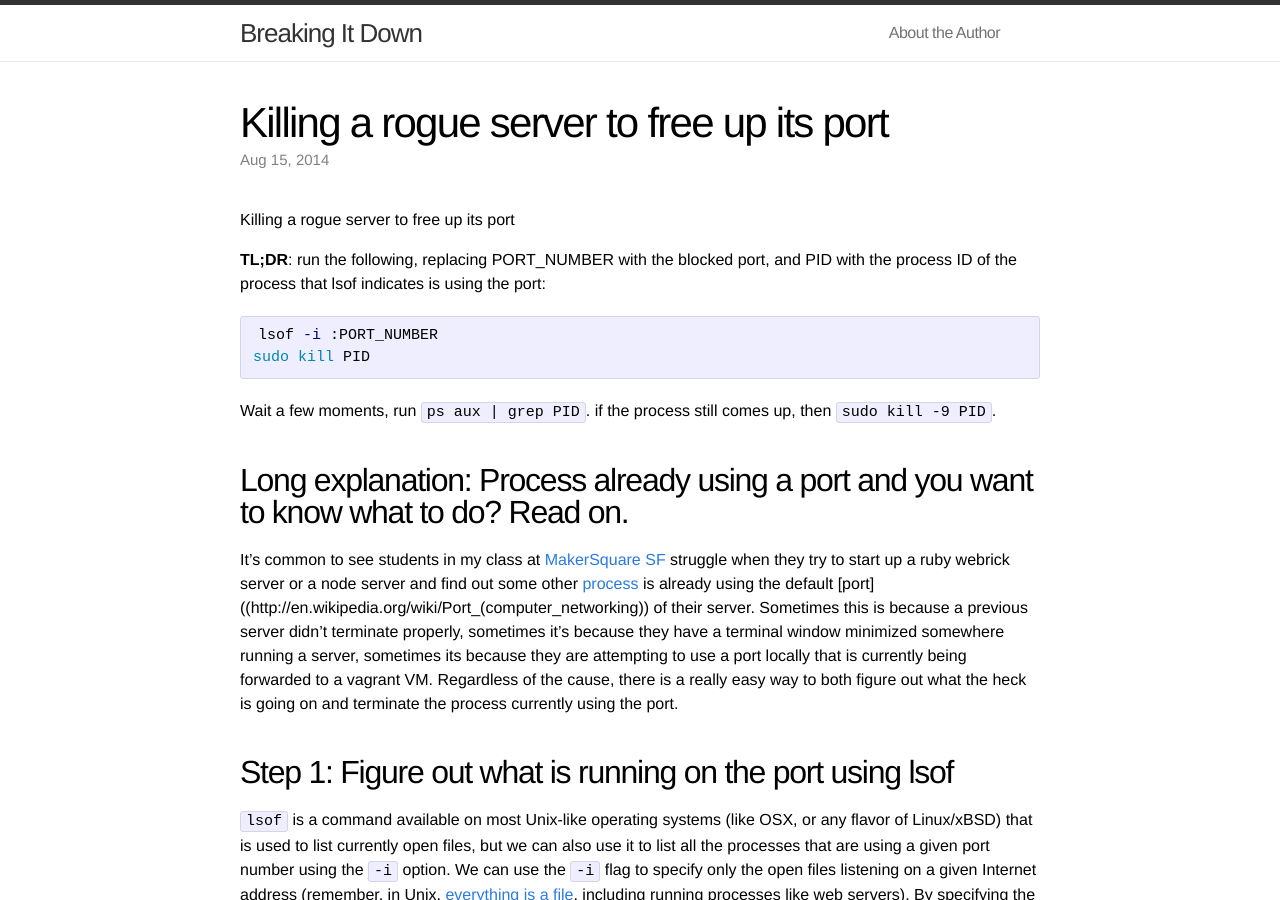
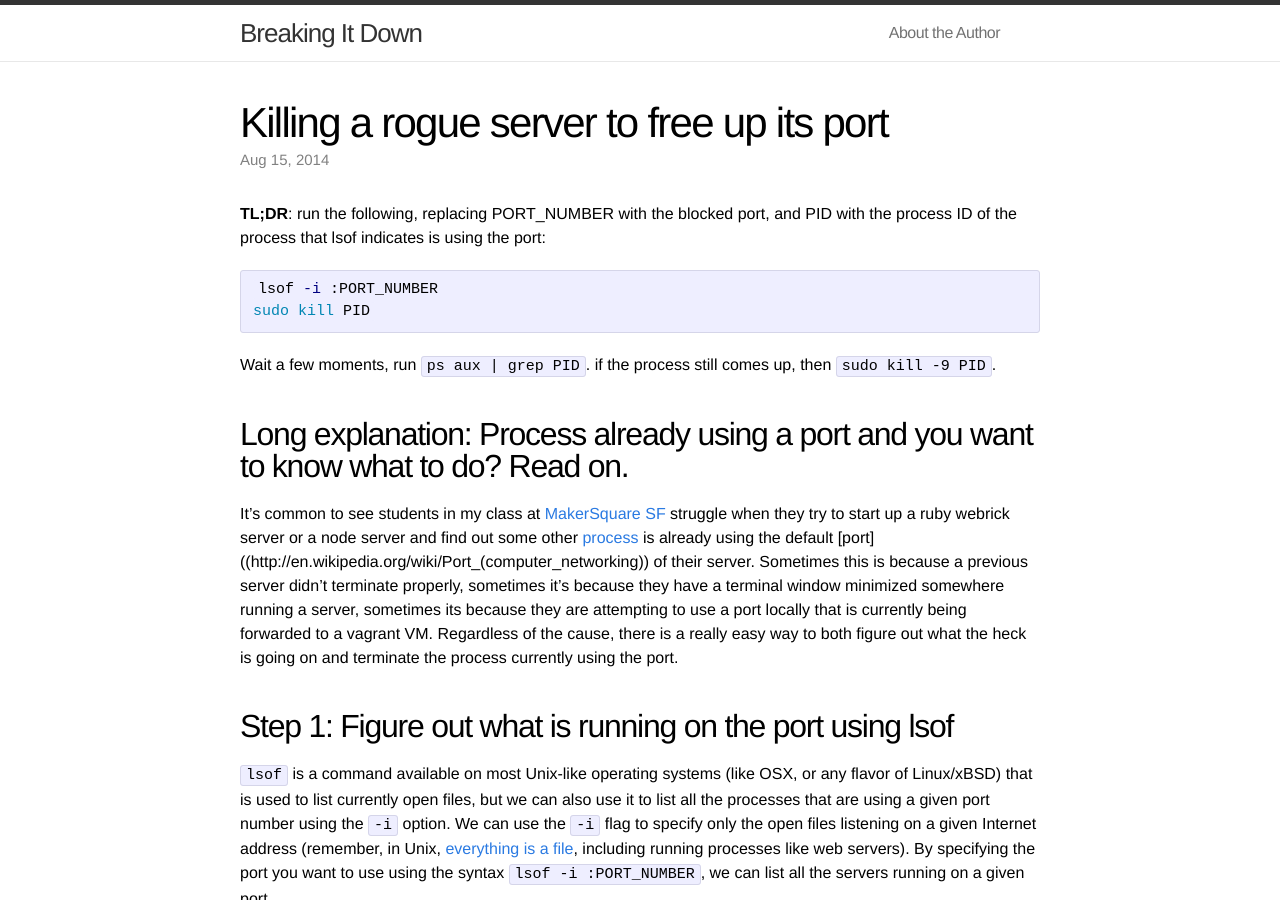
Before and after one commit to truffaut/truffaut.github.io, a Jekyll site: the page built from _posts/2014-08-15-killing-a-rogue-server.markdown, in a window 1280 px wide and 900 px high. Built offline with Jekyll 4.4.1, drawn with Linux system fonts in a browser that asks for light colours.

Commit message:
removing extra title

```diff
--- a/_posts/2014-08-15-killing-a-rogue-server.markdown
+++ b/_posts/2014-08-15-killing-a-rogue-server.markdown
@@ -2,8 +2,6 @@
 layout: post
 title:  "Killing a rogue server to free up its port"
 ---
-#Killing a rogue server to free up its port
-
 **TL;DR**:
 run the following, replacing PORT_NUMBER with the blocked port, and PID with the process ID of the process that lsof indicates is using the port:
 
```
